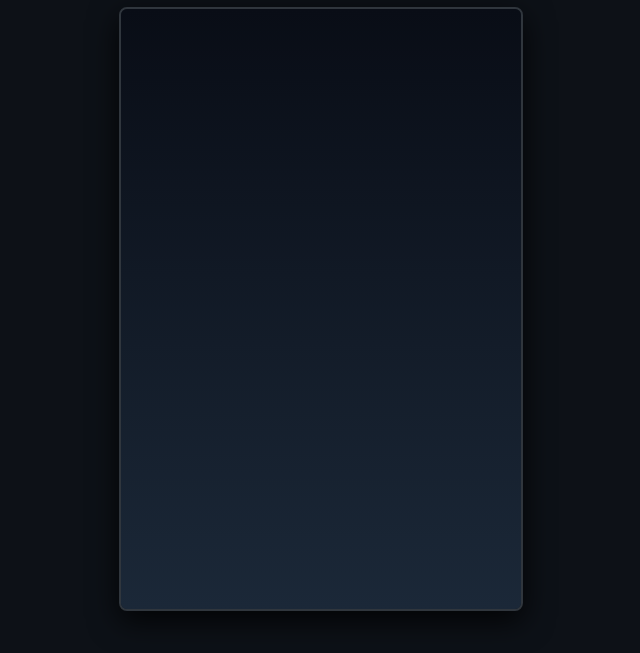
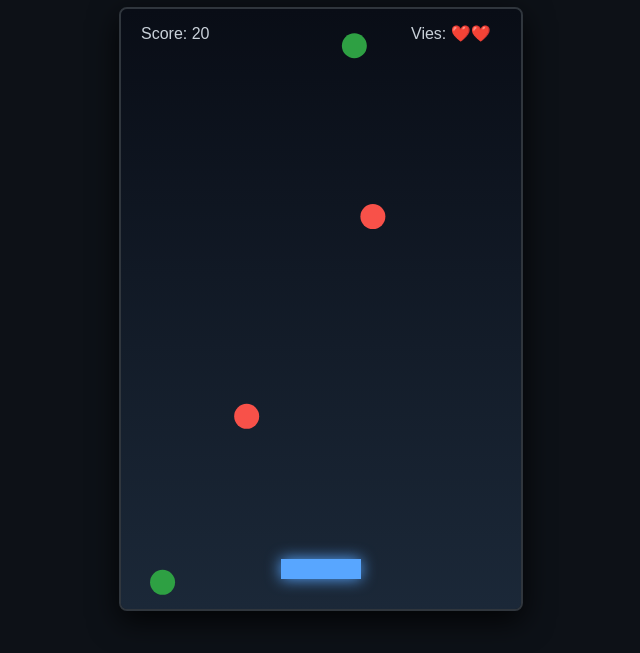
Before and after one commit to tsiresenah-alt/Travail-en-ligne-, a plain HTML site: page index.html in a window 1280 px wide. Shown: the part 113-766 px from the top of the page, without its empty margins (319-959 px from the left). Drawn offline with Linux system fonts and the light colour scheme.

Commit message:
Add keyboard and touch controls for player movement

```diff
--- a/index.html
+++ b/index.html
@@ -103,4 +103,154 @@
         let items = [];
         let spawnTimer = 0;
 
-        // Commandes Cl
+        // Commandes Clavier
+        const keys = {};
+        window.addEventListener("keydown", (e) => keys[e.code] = true);
+        window.addEventListener("keyup", (e) => keys[e.code] = false);
+
+        // Commandes Tactiles / Boutons
+        const leftBtn = document.getElementById("leftBtn");
+        const rightBtn = document.getElementById("rightBtn");
+
+        leftBtn.addEventListener("touchstart", () => player.dx = -player.speed);
+        leftBtn.addEventListener("touchend", () => player.dx = 0);
+        rightBtn.addEventListener("touchstart", () => player.dx = player.speed);
+        rightBtn.addEventListener("touchend", () => player.dx = 0);
+
+        leftBtn.addEventListener("mousedown", () => player.dx = -player.speed);
+        leftBtn.addEventListener("mouseup", () => player.dx = 0);
+        rightBtn.addEventListener("mousedown", () => player.dx = player.speed);
+        rightBtn.addEventListener("mouseup", () => player.dx = 0);
+
+        function spawnItem() {
+            const types = ['good', 'good', 'bad']; // Plus de chances d'avoir des bons items
+            const type = types[Math.floor(Math.random() * types.length)];
+            items.push({
+                x: Math.random() * (canvas.width - 30),
+                y: -30,
+                size: 25,
+                speed: 3 + Math.random() * 3,
+                type: type
+            });
+        }
+
+        function update() {
+            if (isGameOver) return;
+
+            // Gestion Mouvement Clavier PC
+            if (keys["ArrowLeft"] || keys["KeyA"]) {
+                player.x -= player.speed;
+            } else if (keys["ArrowRight"] || keys["KeyD"]) {
+                player.x += player.speed;
+            } else {
+                player.x += player.dx;
+            }
+
+            // Limites du canvas
+            if (player.x < 0) player.x = 0;
+            if (player.x + player.width > canvas.width) player.x = canvas.width - player.width;
+
+            // Apparition d'objets
+            spawnTimer++;
+            if (spawnTimer > 40) {
+                spawnItem();
+                spawnTimer = 0;
+            }
+
+            // Mise à jour des items
+            for (let i = items.length - 1; i >= 0; i--) {
+                items[i].y += items[i].speed;
+
+                // Collision avec le joueur
+                if (
+                    items[i].x < player.x + player.width &&
+                    items[i].x + items[i].size > player.x &&
+                    items[i].y < player.y + player.height &&
+                    items[i].y + items[i].size > player.y
+                ) {
+                    if (items[i].type === 'good') {
+                        score += 10;
+                    } else {
+                        lives--;
+                        if (lives <= 0) {
+                            isGameOver = true;
+                        }
+                    }
+                    items.splice(i, 1);
+                    continue;
+                }
+
+                // Supprimer si l'item sort de l'écran
+                if (items[i].y > canvas.height) {
+                    if (items[i].type === 'good') {
+                        lives--; // Perdre une vie si on rate un bon item
+                        if (lives <= 0) isGameOver = true;
+                    }
+                    items.splice(i, 1);
+                }
+            }
+        }
+
+        function draw() {
+            // Effacer l'écran
+            ctx.clearRect(0, 0, canvas.width, canvas.height);
+
+            // Dessiner le joueur
+            ctx.fillStyle = "#58a6ff";
+            ctx.shadowBlur = 15;
+            ctx.shadowColor = "#58a6ff";
+            ctx.fillRect(player.x, player.y, player.width, player.height);
+            ctx.shadowBlur = 0; // Reset ombre
+
+            // Dessiner les items
+            items.forEach(item => {
+                ctx.fillStyle = item.type === 'good' ? "#2ea043" : "#f85149";
+                ctx.beginPath();
+                ctx.arc(item.x + item.size / 2, item.y + item.size / 2, item.size / 2, 0, Math.PI * 2);
+                ctx.fill();
+            });
+
+            // Afficher Score et Vies
+            ctx.fillStyle = "#c9d1d9";
+            ctx.font = "16px sans-serif";
+            ctx.fillText(`Score: ${score}`, 20, 30);
+            ctx.fillText(`Vies: ${'❤️'.repeat(lives)}`, canvas.width - 110, 30);
+
+            // Écran de Game Over
+            if (isGameOver) {
+                ctx.fillStyle = "rgba(13, 17, 23, 0.85)";
+                ctx.fillRect(0, 0, canvas.width, canvas.height);
+
+                ctx.fillStyle = "#f85149";
+                ctx.font = "bold 28px sans-serif";
+                ctx.textAlign = "center";
+                ctx.fillText("GAME OVER", canvas.width / 2, canvas.height / 2 - 20);
+
+                ctx.fillStyle = "#c9d1d9";
+                ctx.font = "16px sans-serif";
+                ctx.fillText(`Score final : ${score}`, canvas.width / 2, canvas.height / 2 + 20);
+                ctx.fillText("Cliquez pour rejouer", canvas.width / 2, canvas.height / 2 + 60);
+                ctx.textAlign = "left";
+            }
+        }
+
+        function loop() {
+            update();
+            draw();
+            requestAnimationFrame(loop);
+        }
+
+        // Relancer la partie au clic en cas de Game Over
+        canvas.addEventListener("click", () => {
+            if (isGameOver) {
+                score = 0;
+                lives = 3;
+                items = [];
+                isGameOver = false;
+            }
+        });
+
+        loop();
+    </script>
+</body>
+</html>
```
